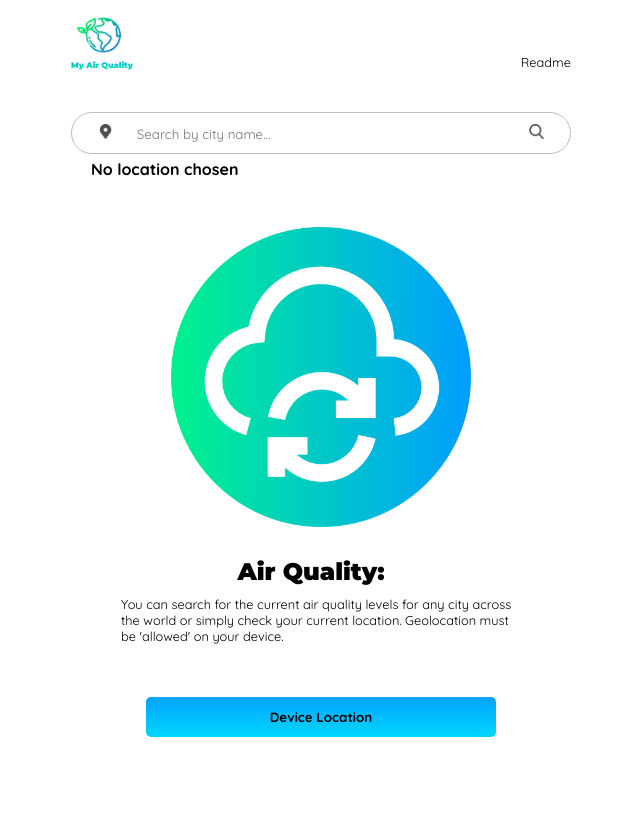
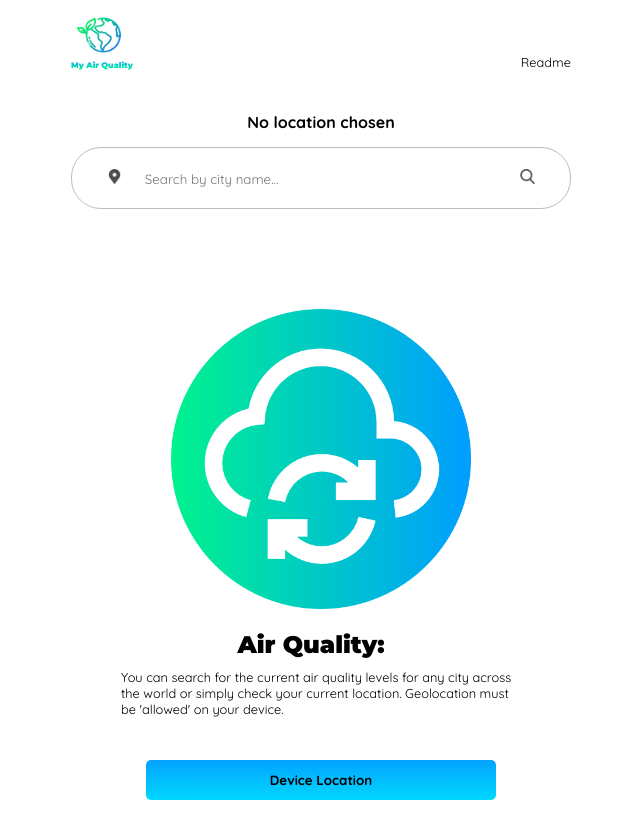
Before and after one commit to bibhashdash/myairquality, a Vue app: page / in a window 1280 px wide. Shown: the whole page, without its empty margins (319-959 px from the left). Built offline with nearby package versions, Linux system fonts and the light colour scheme; a web font is replaced by a local one.

Commit message:
tidied up UI

```diff
--- a/src/App.vue
+++ b/src/App.vue
@@ -15,6 +15,12 @@
     </header>
     <main>
       <div class="search">
+        <div class="location-id">
+          <p v-if="currentLocationDisplay">
+            Showing results for: {{ currentLocationDisplay }}
+          </p>
+          <p v-else>No location chosen</p>
+        </div>
         <div class="search-bar">
           <a href="#" @click="updateLocation"
             ><img class="icon" src="./assets/place.png" alt=""
@@ -36,12 +42,6 @@
               @click.prevent="citySearch"
           /></a>
         </div>
-        <div class="location-id">
-          <p v-if="currentLocationDisplay">
-            Showing results for: {{ currentLocationDisplay }}
-          </p>
-          <p v-else>No location chosen</p>
-        </div>
       </div>
       <div class="carousel-container">
         <Slide :aqi="aqi" />
@@ -50,7 +50,6 @@
         <button class="btn btn-cta" @click.prevent="updateLocation">
           Device Location
         </button>
-        <!-- <p class="cta-subdeck">Swipe to view more</p> -->
       </div>
     </main>
   </div>
@@ -263,7 +262,7 @@ header {
 
 main {
   display: grid;
-  grid-template-rows: 10% auto auto;
+  grid-template-rows: auto auto 10%;
   gap: 1rem;
 }
 /* .search,
@@ -278,9 +277,9 @@ main {
   border: 1px solid rgb(190, 190, 190);
   justify-items: center;
   align-items: center;
-  padding: 10px;
+  padding: 20px;
   border-radius: 30px;
-  margin: 0 0 5px;
+  margin: 15px 0;
 }
 form,
 input {
@@ -300,6 +299,8 @@ input:focus {
 }
 .location-id {
   padding: 0 20px;
+  text-align: center;
+  margin-bottom: 10px;
 }
 .location-id p {
   font-weight: bolder;
--- a/src/components/Slide.vue
+++ b/src/components/Slide.vue
@@ -47,32 +47,30 @@ export default {
     return {
       imageNumber: 0,
       showDefaultView: true,
+      showPollutantInfo: false,
     };
   },
-  // beforeMount() {
-  //   this.imageNumber = 0;
-  // },
 
   computed: {
     aqiLevelDisplay() {
       if (this.aqi === 1) {
-        this.showDefaultView = false;
+        this.showPollutantInfo = true;
         this.imageNumber = 1;
         return "Good";
       } else if (this.aqi === 2) {
-        this.showDefaultView = false;
+        this.showPollutantInfo = true;
         this.imageNumber = 1;
         return "Fair";
       } else if (this.aqi === 3) {
-        this.showDefaultView = false;
+        this.showPollutantInfo = true;
         this.imageNumber = 2;
         return "Moderate";
       } else if (this.aqi === 4) {
-        this.showDefaultView = false;
+        this.showPollutantInfo = true;
         this.imageNumber = 3;
         return "Poor";
       } else if (this.aqi === 5) {
-        this.showDefaultView = false;
+        this.showPollutantInfo = true;
         this.imageNumber = 3;
         return "Very Poor";
       }
```
